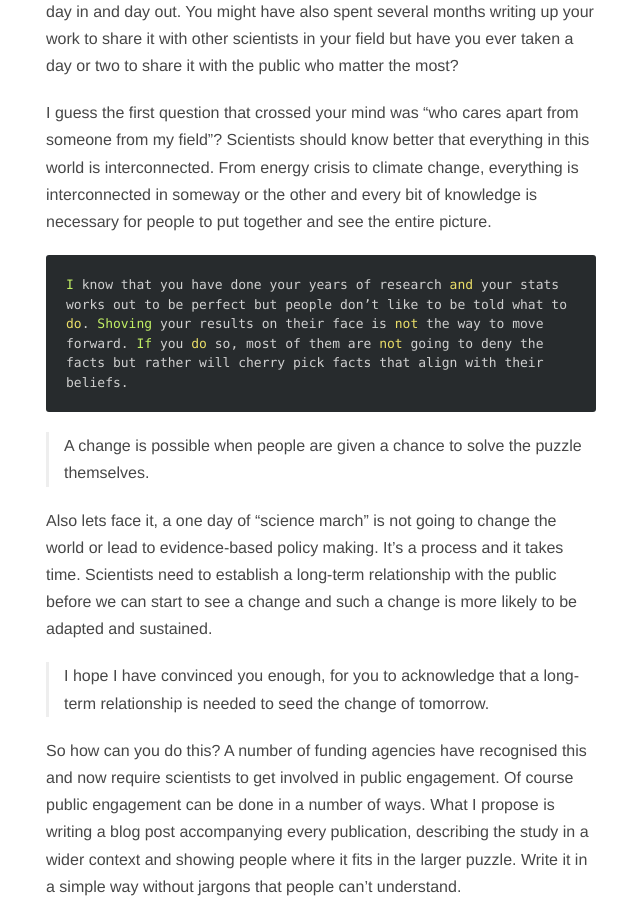
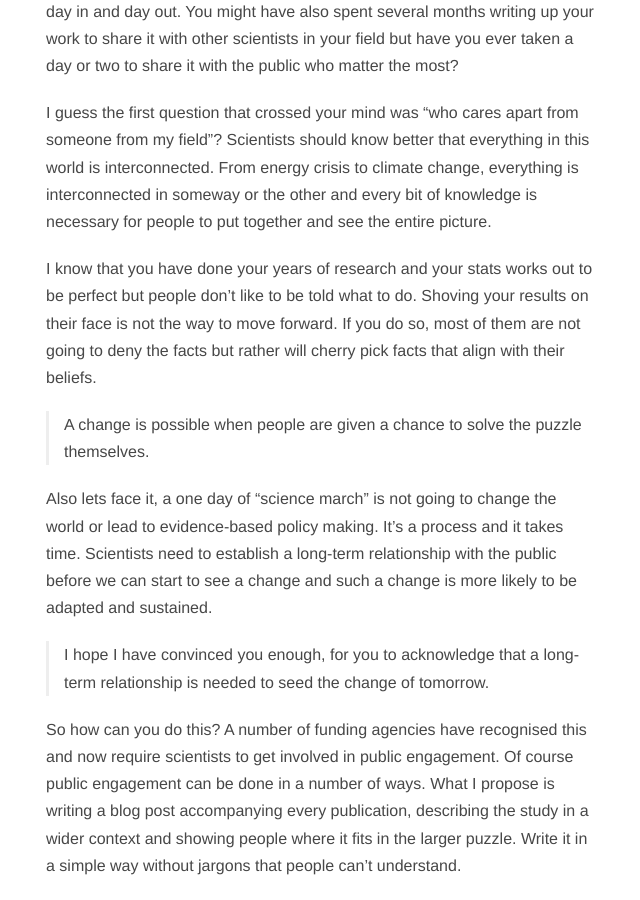
Before and after one commit to jjacklee116/ajitjohnson.github.io, a Jekyll site: the page built from _posts/2017-05-28-face-global-threats.markdown, in a window 1280 px wide and 900 px high, scrolled down 915 px. Shown: the whole window, without its empty margins (334-974 px from the left). Built offline with Jekyll 4.4.1, drawn with Linux system fonts in a browser that asks for light colours; nearby versions of some CDN libraries; comment, search, counter and statistics services are not loaded.

```diff
--- a/_posts/2017-05-28-face-global-threats.markdown
+++ b/_posts/2017-05-28-face-global-threats.markdown
@@ -19,9 +21,7 @@ Hello there, I can imagine how fascinated and dedicated you are about your resea
 
 I guess the first question that crossed your mind was “who cares apart from someone from my field”? Scientists should know better that everything in this world is interconnected. From energy crisis to climate change, everything is interconnected in someway or the other and every bit of knowledge is necessary for people to put together and see the entire picture.
 
-{% highlight ruby %}
 I know that you have done your years of research and your stats works out to be perfect but people don’t like to be told what to do. Shoving your results on their face is not the way to move forward. If you do so, most of them are not going to deny the facts but rather will cherry pick facts that align with their beliefs.
-{% endhighlight %}
 
 > A change is possible when people are given a chance to solve the puzzle themselves.
 
--- a/_posts/2019-03-24-replace-na-with-last-non-na-R.markdown
+++ b/_posts/2019-03-24-replace-na-with-last-non-na-R.markdown
@@ -3,6 +3,8 @@ title:  "R- Update or replace NA with adjacent column values or last non-NA valu
 date:   2019-03-24 10:18:00
 comments: true
 description: Fill missing values using last or previous observation- A quick vectorized alternative to looping over a data-frame for replacing NA.
+categories: ['R']
+tags: ['coding', 'educational']
 ---
 
 Recently I had a data-frame which contained empty/missing values. It's not uncommon to find yourself with missing values (i.e. NAs), especially in time series. This may be the result of a data omission or some mathematical or merge operation you do on your data. Zoo package provides a variety of functions to handle missing data.
--- a/_posts/2019-03-26-NRI-Indians-vote-passport.markdown
+++ b/_posts/2019-03-26-NRI-Indians-vote-passport.markdown
@@ -3,6 +3,8 @@ title:  "NRI Indians can register online and vote with their passport for the up
 date:   2019-03-26 10:18:00
 comments: true
 description: Unfortunately, for now you still need to be physically present in India to cast your vote.
+categories: ['social']
+tags: ['India', 'vote']
 ---
 
 Are you a Non-Resident Indian living overseas and have not acquired any other citizenship? You can now register online to vote in the upcoming election. However, you need to go to India to cast your vote. Previously you had to be in India to even apply for the Voter ID /Election card. So lets take that as a win for now. Election commission of India is currently conducting trials for e-ballots and proxy voting. Once those trials are successfully completed, there is all the likelihood that an NRI can vote from abroad. But for the upcoming 2019 election, if you are visiting India or are able to make a quick trip, please do consider registering to cast your vote.
```
Also changed, not shown: other parts of _posts/2017-05-28-face-global-threats.markdown (+2 -0 lines).
